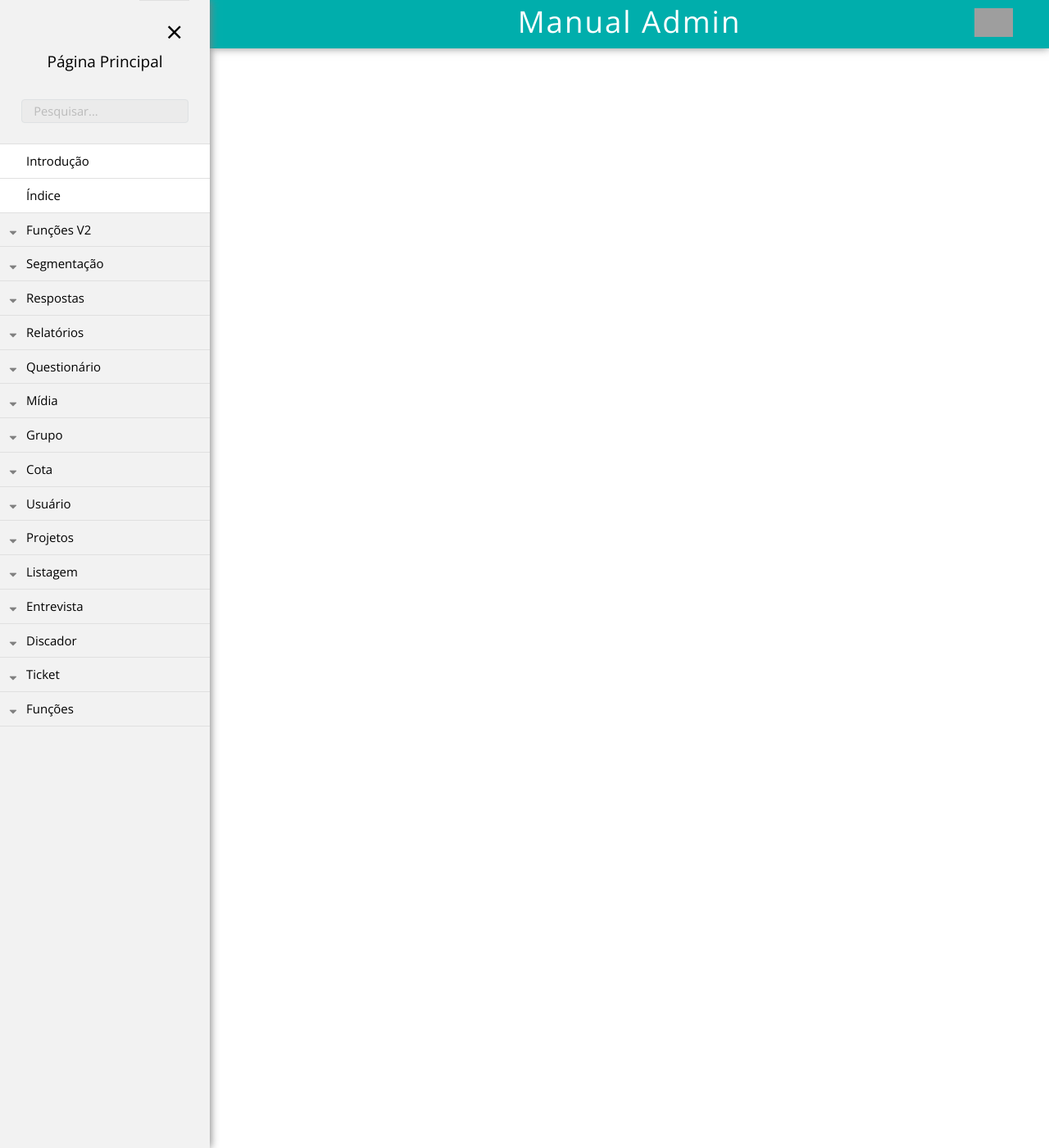
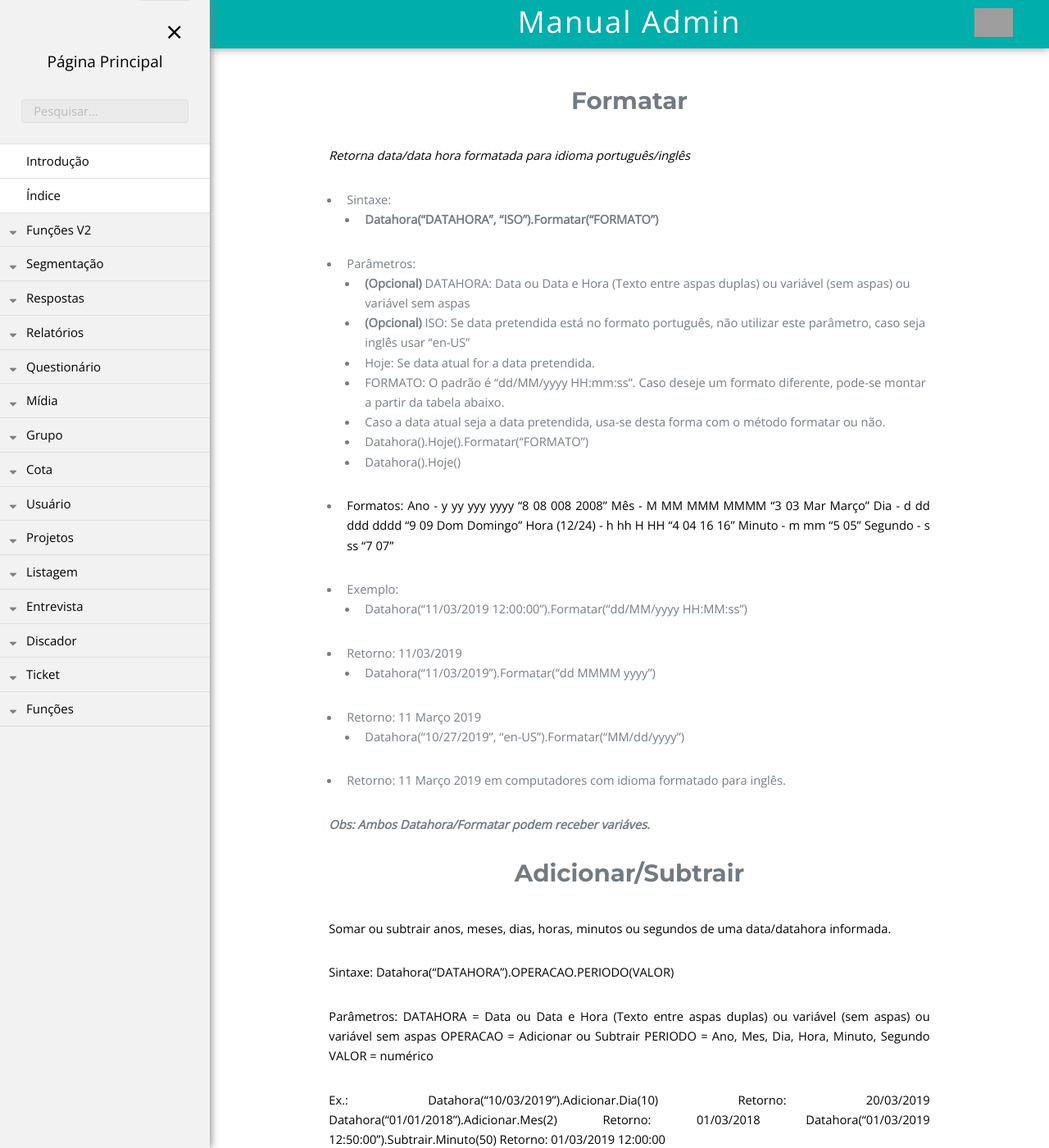
Before and after one commit to rogerio-figueiredo-hsr/hsrtechonline.github.io, a Jekyll site: the page built from _posts/2019-03-29-datahora.md, in a window 1280 px wide and 1400 px high. Shown: the whole window at 82% size. Built offline with Jekyll 4.4.1, drawn with Linux system fonts in a browser that asks for light colours; some of the changed text lies outside the part shown; grey boxes are pictures that could not be loaded.

Commit message:
Update 2019-03-29-datahora.md

```diff
--- a/_posts/2019-03-29-datahora.md
+++ b/_posts/2019-03-29-datahora.md
@@ -5,3 +5,79 @@ projeto: "fastQuestAdmin"
 permalink: /fastQuestAdmin/funcoesv2/datahora
 pasta: "funcoesv2"
 ---
+
+# Formatar
+*Retorna data/data hora formatada para idioma português/inglês*
+
+- Sintaxe:
+  - **Datahora("DATAHORA", "ISO").Formatar("FORMATO")**
+- Parâmetros:
+  - **(Opcional)** DATAHORA: Data ou Data e Hora (Texto entre aspas duplas) ou variável (sem aspas) ou variável sem aspas
+  - **(Opcional)** ISO: Se data pretendida está no formato português, não utilizar este parâmetro, caso seja inglês usar “en-US”
+  - Hoje: Se data atual for a data pretendida.
+  - FORMATO: O padrão é “dd/MM/yyyy HH:mm:ss”. Caso deseje um formato diferente, pode-se montar a partir da tabela abaixo.
+  - Caso a data atual seja a data pretendida, usa-se desta forma com o método formatar ou não.
+  - Datahora().Hoje().Formatar(“FORMATO”)
+  - Datahora().Hoje()
+
+- Formatos:
+    Ano 		- y yy yyy yyyy 		"8 08 008 2008”
+    Mês 		- M MM MMM MMMM 	"3 03 Mar Março"
+    Dia 		- d dd ddd dddd 		"9 09 Dom Domingo"
+    Hora (12/24) 	- h hh H HH 		"4 04 16 16"
+    Minuto 		- m mm			"5 05"
+    Segundo		- s ss			"7 07"
+
+- Exemplo:
+  - Datahora(“11/03/2019 12:00:00”).Formatar(“dd/MM/yyyy HH:MM:ss”)
+- Retorno: 11/03/2019
+  - Datahora(“11/03/2019”).Formatar(“dd MMMM yyyy”)
+- Retorno: 11 Março 2019
+  - Datahora(“10/27/2019”, “en-US”).Formatar(“MM/dd/yyyy”)
+- Retorno: 11 Março 2019 em computadores com idioma formatado para inglês.
+
+***Obs: Ambos Datahora/Formatar podem receber variáves.***
+
+
+# Adicionar/Subtrair
+Somar ou subtrair anos, meses, dias, horas, minutos ou segundos de uma data/datahora informada.
+
+Sintaxe:
+Datahora(“DATAHORA”).OPERACAO.PERIODO(VALOR)
+
+Parâmetros:
+DATAHORA = Data ou Data e Hora (Texto entre aspas duplas) ou variável (sem aspas) ou variável sem aspas
+OPERACAO = Adicionar ou Subtrair
+PERIODO = Ano, Mes, Dia, Hora, Minuto, Segundo
+VALOR = numérico
+
+Ex.:
+Datahora(“10/03/2019”).Adicionar.Dia(10)
+Retorno: 20/03/2019
+Datahora("01/01/2018").Adicionar.Mes(2)
+Retorno: 01/03/2018
+Datahora(“01/03/2019 12:50:00”).Subtrair.Minuto(50)
+Retorno: 01/03/2019 12:00:00
+
+Caso a data desejada seja a data atual, pode-se usar:
+Ex.
+Datahora().Hoje().Subtrair.Ano(1)
+Retorno: 26/03/2018 16:54:32
+
+
+# Diferença (intervalo entre duas datas)
+Retorna a diferença em períodos (Anos, meses, dias, horas, minutos e segundos) entre duas datas.
+
+Sintaxe:
+Datahora(“DATAANTERIOR").DiferencaEmAno("DATAPOSTERIOR")
+
+Ex.
+Datahora(“01/01/2005").DiferencaEmAno("01/01/2010")
+Retorno: 5
+
+Caso a data desejada seja a data atual, pode-se usar:
+Sintxe: Datahora().Hoje().DiferencaEmAno("DATAANTERIOR")
+
+Ex.
+Datahora().Hoje().DiferencaEmAno(“01/01/2018")
+Retorno: 1
```
